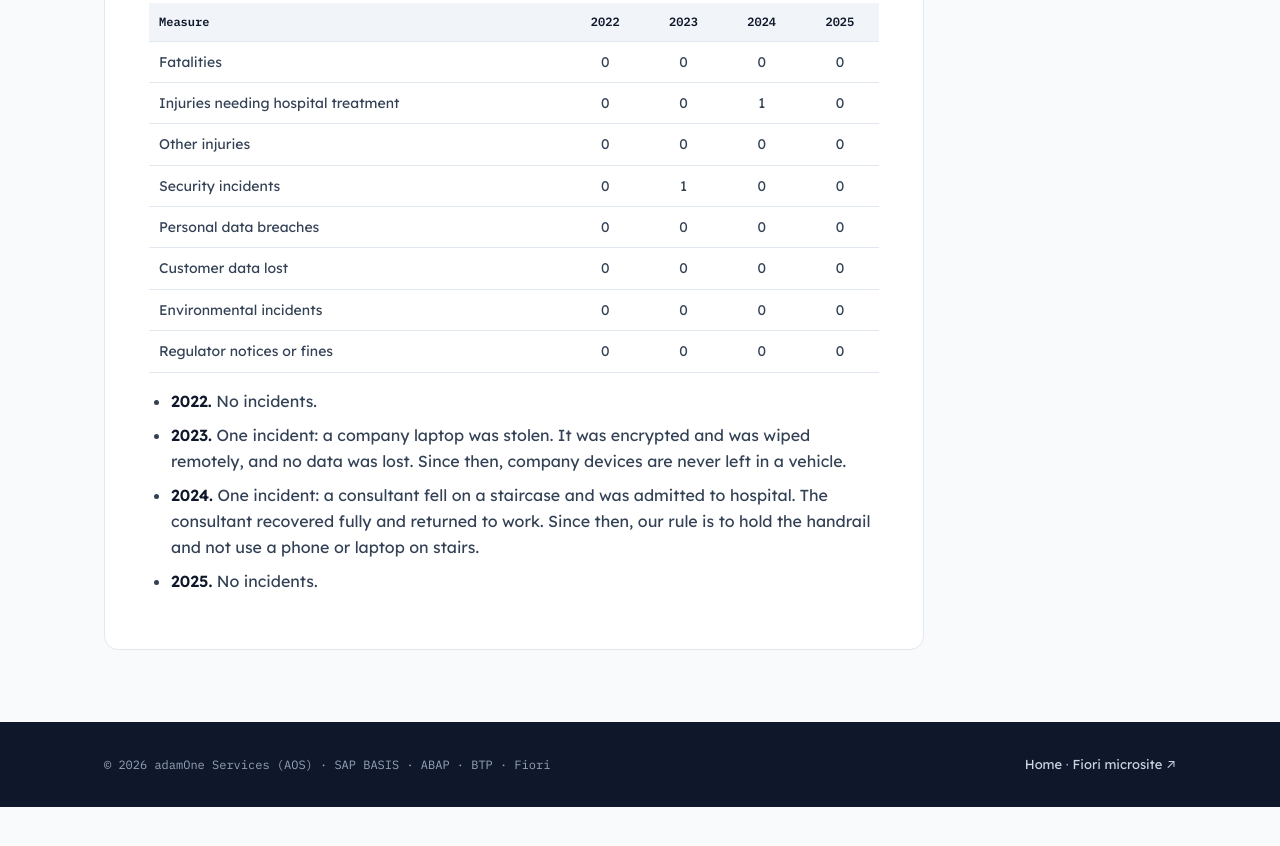
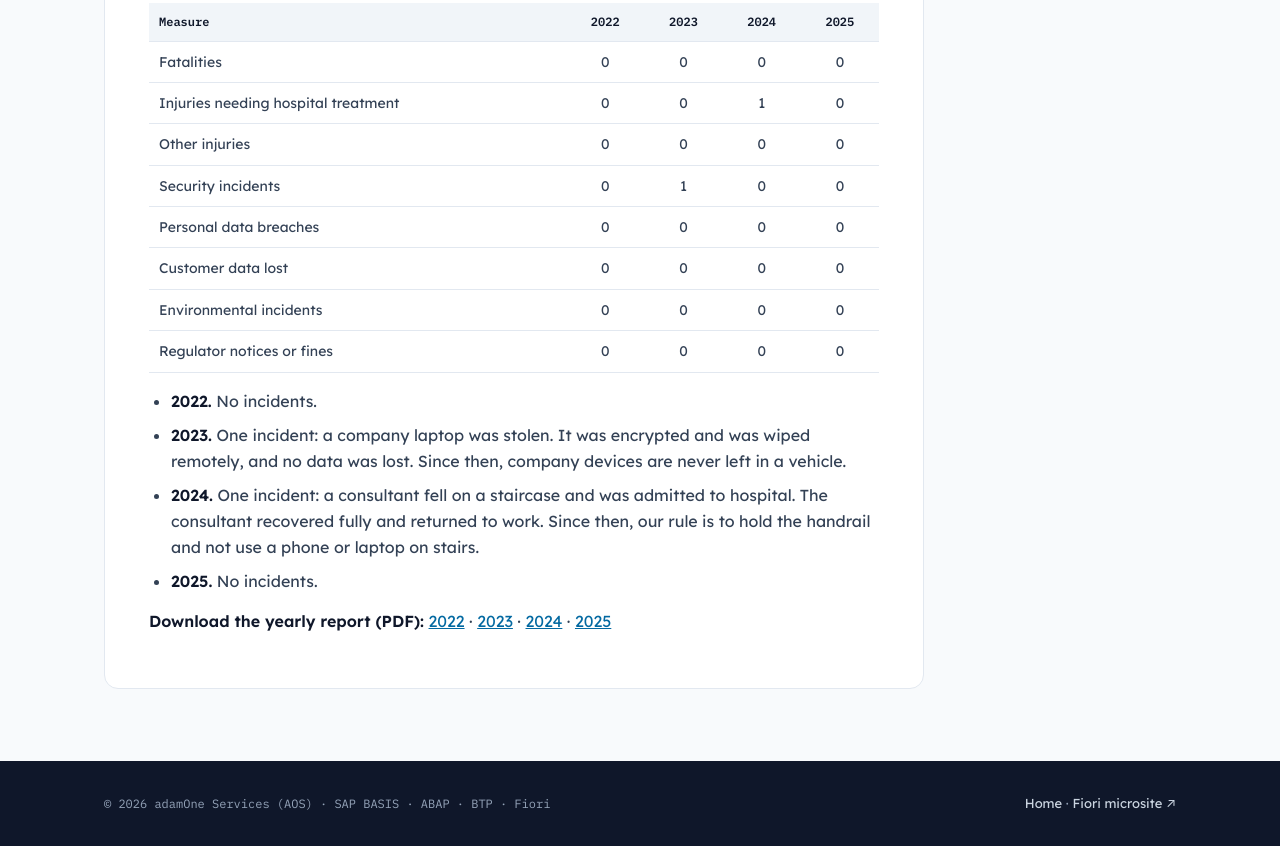
Before and after one commit to adam0thman/adamone-site, a plain HTML site: page hsse/index.html in a window 1280 px wide. Shown: the part 1891-2737 px from the top of the page. Before the commit the page ends 2698 px from the top, so only its background shows below. Drawn offline with Linux system fonts and the light colour scheme.

Commit message:
feat(hsse): add public yearly HSSE reports (PDF) for 2022-2025
Co-Authored-By: Claude Fable 5.2 <noreply@anthropic.com>

```diff
--- a/hsse/index.html
+++ b/hsse/index.html
@@ -153,6 +153,7 @@
         <li><b>2024.</b> One incident: a consultant fell on a staircase and was admitted to hospital. The consultant recovered fully and returned to work. Since then, our rule is to hold the handrail and not use a phone or laptop on stairs.</li>
         <li><b>2025.</b> No incidents.</li>
       </ul>
+      <p><b>Download the yearly report (PDF):</b> <a href="/hsse/reports/AOS-HSSE-Report-2022.pdf">2022</a> · <a href="/hsse/reports/AOS-HSSE-Report-2023.pdf">2023</a> · <a href="/hsse/reports/AOS-HSSE-Report-2024.pdf">2024</a> · <a href="/hsse/reports/AOS-HSSE-Report-2025.pdf">2025</a></p>
     </article>
   </div>
 </main>
```
Also changed, not shown: 4 other files.
